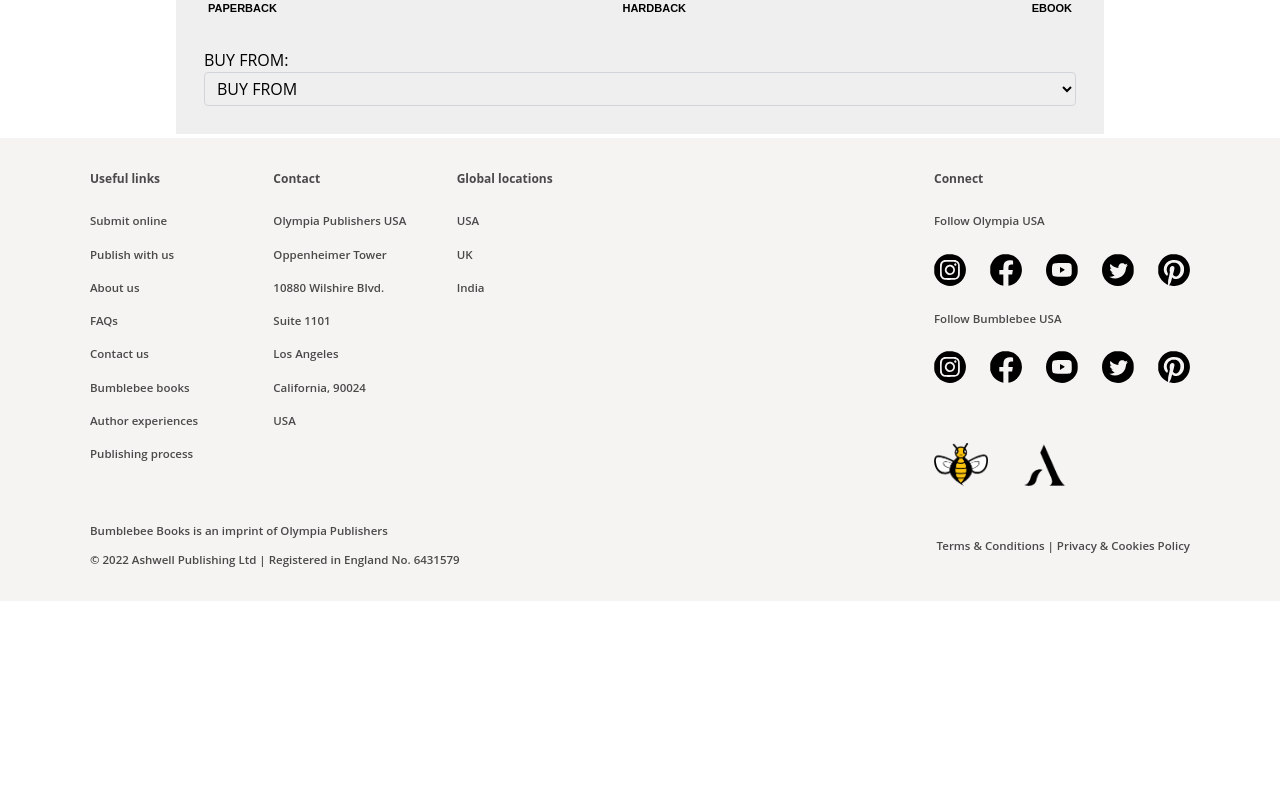
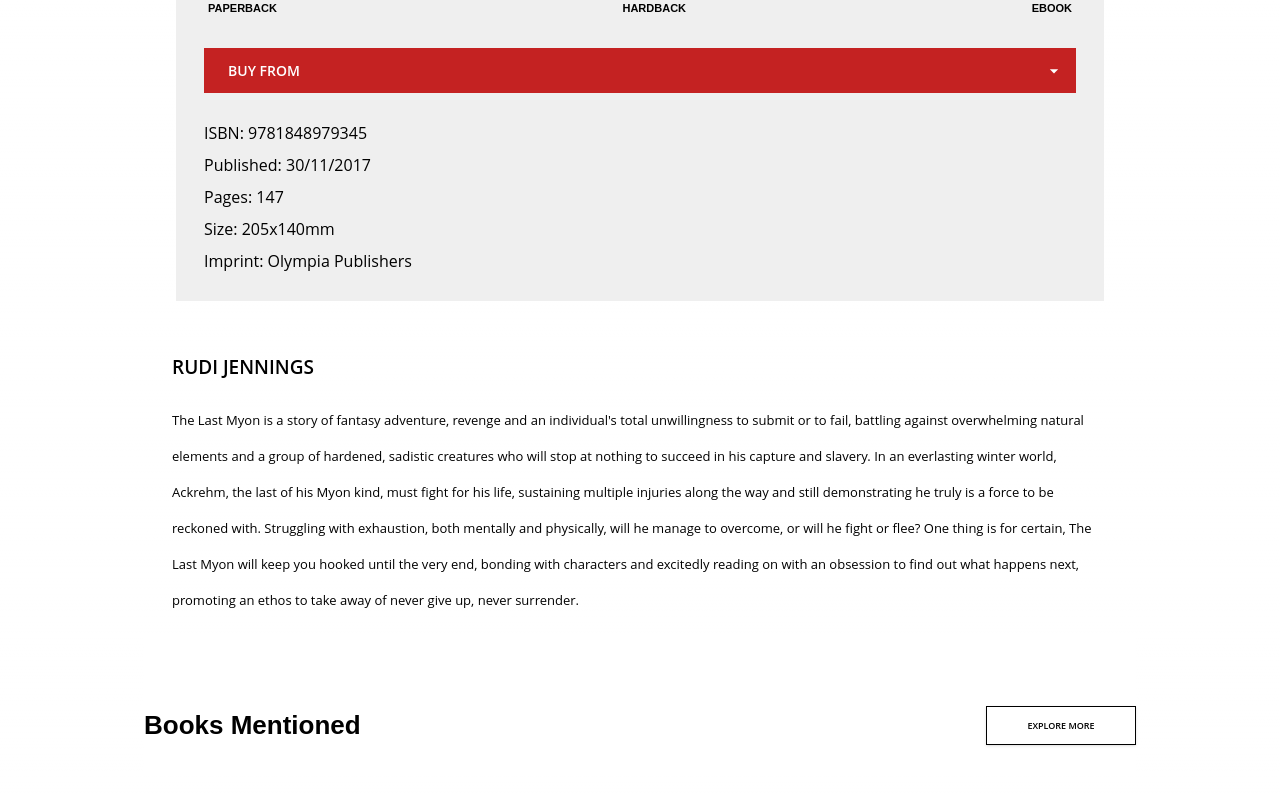
Before and after one commit to Hadees621/Olympia-USA, a Next.js app: page /1/book in a window 1280 px wide. Shown: the part 1400-2193 px from the top of the page. Before the commit the page ends 2001 px from the top, so only its background shows below. Built offline with nearby package versions, Linux system fonts and the light colour scheme.

Commit message:
feature: sm screen book indv

```diff
--- a/src/app/[slug]/book/page.js
+++ b/src/app/[slug]/book/page.js
@@ -2,12 +2,7 @@
 import { Books } from "@/utils/home/Books";
 import BookComponent from "@/components/home/BookComponent";
 import Button from "@/components/feature/Button";
-import AuthorComponent from "@/components/search/AuthorComponent";
-import RecentPost from "@/components/feature/RecentPost";
 import BackButton from "@/components/feature/article/BackButton";
-import { buttonsData, featuresData } from "@/utils/feature/utils";
-import FeaturesSection from "@/app/feature/article/FeatureSection";
-import { data } from "autoprefixer";
 import BuyFromDropdown from "@/components/genre/book/BuyFromDropdown";
 
 const page = () => {
@@ -26,7 +21,6 @@
               alt="features"
             />
           </div>
-
           <div className="hidden lg:block">
             <>
               {/* recent post */}
@@ -77,7 +71,6 @@
               </div>
             </>
           </div>
-
           <div className="bg-[#EFEFEF] mx-8 p-7 space-y-7 font-open-sans">
             <div className="space-y-1">
               <h1 className="text-[18px] font-bold">THE LAST MYON </h1>
@@ -112,26 +105,52 @@
             </div>
 
             <BuyFromDropdown />
-            {/* <div>
-              <div>
-                <select id="buyFrom">
-                  <option value="option1">BUY FROM:</option>
-                  <option value="option2">Option 2</option>
-                  <option value="option3">Option 3</option>
-                  <option value="option4">Option 4</option>
-                </select>
-              </div>
-            </div> */}
+
+            <div class="max-w-sm rounded overflow-hidden">
+              <p class="mb-2">
+                <span class="">ISBN:</span> 9781848979345
+              </p>
+              <p class="mb-2">
+                <span class="">Published:</span> 30/11/2017
+              </p>
+              <p class="mb-2">
+                <span class="font-">Pages:</span> 147
+              </p>
+              <p class="mb-2">
+                <span class="">Size:</span> 205x140mm
+              </p>
+              <p>
+                <span class="">Imprint:</span> Olympia Publishers
+              </p>
+            </div>
           </div>
-
+          <div className="px-7 space-y-5 pt-8">
+            <h1 className="text-[19px] font-semibold">RUDI JENNINGS </h1>
+            <p className="text-[13px] leading-9">
+              The Last Myon is a story of fantasy adventure, revenge and an
+              individual's total unwillingness to submit or to fail, battling
+              against overwhelming natural elements and a group of hardened,
+              sadistic creatures who will stop at nothing to succeed in his
+              capture and slavery. In an everlasting winter world, Ackrehm, the
+              last of his Myon kind, must fight for his life, sustaining
+              multiple injuries along the way and still demonstrating he truly
+              is a force to be reckoned with. Struggling with exhaustion, both
+              mentally and physically, will he manage to overcome, or will he
+              fight or flee? One thing is for certain, The Last Myon will keep
+              you hooked until the very end, bonding with characters and
+              excitedly reading on with an obsession to find out what happens
+              next, promoting an ethos to take away of never give up, never
+              surrender.
+            </p>
+          </div>
           {/* mentioned books */}
-          {/* <div className="flex justify-center items-center lg:justify-between lg:bg-white">
+          <div className="flex justify-center items-center lg:justify-between lg:bg-white pt-10">
             <div>
               <p className="text-[26px] font-semibold font-droid-sans hidden lg:block">
                 Books Mentioned
               </p>
-              <p className="text-[23px] font-semibold font-open-sans lg:hidden">
-                BOOKS MENTIONED
+              <p className="text-[20px] font-bold font-open-sans lg:hidden">
+                YOU MIGHT ALSO LIKE
               </p>
             </div>
             <div className="hidden lg:block">
@@ -153,58 +172,6 @@
               </div>
             ))}
           </div>
-
-          <div className="flex flex-col items-center lg:hidden">
-            <Button
-              title={"View all books"}
-              width={"w-[150px]"}
-              color={"transparent"}
-              key={12}
-            />
-            <div className="flex flex-col justify-center lg:justify-between items-center">
-              <div className="flex justify-center lg:justify-between items-center py-10 px-5 lg:px-0 lg:bg-white">
-                <div>
-                  <p className="text-[23px] font-bold font-open-sans">
-                    BOOKS MENTIONED
-                  </p>
-                </div>
-              </div>
-              <div className="flex overflow-x-auto gap-5 lg:gap-0 lg:justify-center lg:border lg:border-black mx-3 lg:mx-0">
-                <AuthorComponent
-                  author={"Author name"}
-                  title={"title"}
-                  src={"/assests/author.png"}
-                />
-              </div>
-            </div>
-          </div>
-
-          <div className="flex flex-col justify-center lg:justify-between items-center">
-            <div>
-              <p className="text-[23px] font-bold font-open-sans py-8">
-                Authors mentioned
-              </p>
-            </div>
-            <div className="w-[400px] xl:w-[450px] 2xl:w-[550px]">
-              <div className="py-8 px-10 border border-black font-open-sans">
-                <h1 className="font-semibold">AUTHOR NAME</h1>
-                <p className="text-[11px] py-4">
-                  {" "}
-                  Lorem ipsum dolor sit amet, consectetuer adipiscing elit, sed
-                  diam nonummy nibh euismod tincidunt ut laoreet dolore magna
-                  aliquam erat volutpat. Ut wisi enim ad minim veniam, quis
-                  nostrud exerci tation ullamcorper suscipit lobortis nisl ut
-                  aliquip ex ea commodo consequat...
-                </p>
-                <div className="flex justify-between text-[#C2C2C2] text-[11px]">
-                  <p> + MORE ABOUT RUDI JENNINGS</p>
-                  <p>1/2</p>
-                </div>
-              </div>
-            </div>
-          </div>
-
-          <FeaturesSection features={featuresData} /> */}
         </div>
       </div>
     </div>
--- a/src/components/genre/book/BuyFromDropdown.js
+++ b/src/components/genre/book/BuyFromDropdown.js
@@ -1,159 +1,67 @@
 "use client";
 import React, { useState } from "react";
 
-const OptionWithIcon = ({ value, label, icon }) => {
-  const handleHover = (event) => {
-    event.target.style.backgroundColor = "bg-gray-100";
-  };
-
-  const handleMouseOut = (event) => {
-    event.target.style.backgroundColor = "bg-white";
-  };
-
+const BuyFromDropdown = () => {
   return (
-    <option
-      value={value}
-      onMouseOver={handleHover}
-      onMouseOut={handleMouseOut}
-      className="bg-white"
+    <div class="relative w-full" data-twe-dropdown-ref>
+      <div class="relative " data-twe-dropdown-ref>
+        <button
+          class="flex items-center justify-between w-full bg-[#C42222] px-6 py-3 text-sm leading-normal text-white shadow-primary-3 transition duration-150 ease-in-out focus:shadow-primary-2 focus:outline-none focus:ring-0 font-semibold"
+          type="button"
+          id="dropdownMenuButton1ds"
+          data-twe-dropdown-toggle-ref
+          aria-expanded="false"
+          data-twe-ripple-init
+          data-twe-ripple-color="light"
         >
-      {label}
-      {icon && (
+          BUY FROM
+          <span class="ms-2 w-2 [&>svg]:h-5 [&>svg]:w-5">
             <svg
               xmlns="http://www.w3.org/2000/svg"
               width="1em"
               height="1em"
-          viewBox="0 0 16 16"
-          className="inline-block ml-1 w-4 h-4"
+              viewBox="0 0 24 24"
             >
-          <path fill="currentColor" d={icon} />
+              <path fill="currentColor" d="m7 10l5 5l5-5z" />
             </svg>
-      )}
-    </option>
-  );
-};
-
-const BuyFromDropdown = () => {
-  const [selectedOption, setSelectedOption] = useState("BUY FROM");
-  const amazonIcon =
-    "M6.5 2a.5.5 0 0 0 0 1h5A1.5 1.5 0 0 1 13 4.5v7a1.5 1.5 0 0 1-1.5 1.5h-5a.5.5 0 0 0 0 1h5a2.5 2.5 0 0 0 2.5-2.5v-7A2.5 2.5 0 0 0 11.5 2zm3.354 5.646l-3-3a.5.5 0 1 0-.708.708L8.293 7.5H1.5a.5.5 0 0 0 0 1h6.793l-2.147 2.146a.5.5 0 0 0 .708.708l3-3a.5.5 0 0 0 0-.708";
-
-  const handleOptionChange = (event) => {
-    setSelectedOption(event.target.value);
-  };
-
-  return (
-    <div className="w-full inline-block">
-      <label htmlFor="buyFrom" className="mr-2">
-        BUY FROM:
-      </label>
-      <select
-        id="buyFrom"
-        className="border border-gray-300 rounded px-2 py-1 w-full"
-        onChange={handleOptionChange}
+          </span>
+        </button>
+        {/* <ul
+          class="absolute z-[1000] float-left m-0 hidden min-w-max list-none overflow-hidden rounded-lg border-none bg-white bg-clip-padding text-base shadow-lg data-[twe-dropdown-show]:block dark:bg-surface-dark"
+          aria-labelledby="dropdownMenuButton1ds"
+          data-twe-dropdown-menu-ref
         >
-        <option
-          value="BUY FROM"
-          className={selectedOption === "BUY FROM" ? "bg-red-500" : ""}
+          <li>
+            <a
+              class="block w-full whitespace-nowrap bg-white px-4 py-2 text-sm font-normal text-neutral-700 hover:bg-zinc-200/60 focus:bg-zinc-200/60 focus:outline-none active:bg-zinc-200/60 active:no-underline dark:bg-surface-dark dark:text-white dark:hover:bg-neutral-800/25 dark:focus:bg-neutral-800/25 dark:active:bg-neutral-800/25"
+              href="#"
+              data-twe-dropdown-item-ref
             >
-          {selectedOption}
-        </option>
-        <OptionWithIcon
-          value="amazon_us"
-          label="Amazon.com"
-          icon={amazonIcon}
-        />
-        <OptionWithIcon
-          value="amazon_uk"
-          label="Amazon.co.uk"
-          icon={amazonIcon}
-        />
-        <OptionWithIcon value="amazon_in" label="Amazon.in" icon={amazonIcon} />
-        <OptionWithIcon
-          value="barnes_noble"
-          label="Barnes & Noble"
-          icon={amazonIcon}
-        />
-        <OptionWithIcon
-          value="waterstones"
-          label="Waterstones"
-          icon={amazonIcon}
-        />
-      </select>
+              Action
+            </a>
+          </li>
+          <li>
+            <a
+              class="block w-full whitespace-nowrap bg-white px-4 py-2 text-sm font-normal text-neutral-700 hover:bg-zinc-200/60 focus:bg-zinc-200/60 focus:outline-none active:bg-zinc-200/60 active:no-underline dark:bg-surface-dark dark:text-white dark:hover:bg-neutral-800/25 dark:focus:bg-neutral-800/25 dark:active:bg-neutral-800/25"
+              href="#"
+              data-twe-dropdown-item-ref
+            >
+              Another action
+            </a>
+          </li>
+          <li>
+            <a
+              class="pointer-events-none block w-full whitespace-nowrap bg-white px-4 py-2 text-sm font-normal text-surface/40 focus:bg-zinc-200/60 focus:outline-none active:bg-zinc-200/60 active:no-underline dark:bg-surface-dark dark:text-white/50 dark:hover:bg-neutral-800/25 dark:focus:bg-neutral-800/25 dark:active:bg-neutral-800/25"
+              href="#"
+              data-twe-dropdown-item-ref
+            >
+              Something else here
+            </a>
+          </li>
+        </ul> */}
+      </div>
     </div>
   );
 };
 
 export default BuyFromDropdown;
-
-// import React from "react";
-
-// const OptionWithIcon = ({ value, label, icon }) => {
-//   const handleHover = (event) => {
-//     event.target.style.backgroundColor = "bg-gray-100";
-//   };
-
-//   const handleMouseOut = (event) => {
-//     event.target.style.backgroundColor = "bg-white";
-//   };
-
-//   return (
-//     <option
-//       value={value}
-//       onMouseOver={handleHover}
-//       onMouseOut={handleMouseOut}
-//       className="bg-white"
-//     >
-//       {label}
-//       {icon && (
-//         <svg
-//           xmlns="http://www.w3.org/2000/svg"
-//           width="1em"
-//           height="1em"
-//           viewBox="0 0 16 16"
-//           className="inline-block ml-1 w-4 h-4"
-//         >
-//           <path fill="currentColor" d={icon} />
-//         </svg>
-//       )}
-//     </option>
-//   );
-// };
-
-// const BuyFromDropdown = () => {
-//   const amazonIcon =
-//     "M6.5 2a.5.5 0 0 0 0 1h5A1.5 1.5 0 0 1 13 4.5v7a1.5 1.5 0 0 1-1.5 1.5h-5a.5.5 0 0 0 0 1h5a2.5 2.5 0 0 0 2.5-2.5v-7A2.5 2.5 0 0 0 11.5 2zm3.354 5.646l-3-3a.5.5 0 1 0-.708.708L8.293 7.5H1.5a.5.5 0 0 0 0 1h6.793l-2.147 2.146a.5.5 0 0 0 .708.708l3-3a.5.5 0 0 0 0-.708";
-
-//   return (
-//     <div className="w-full inline-block">
-//       <select
-//         id="buyFrom"
-//         className="border border-gray-300 rounded px-2 py-1 w-full"
-//       >
-//         <OptionWithIcon
-//           value="amazon_us"
-//           label="Amazon.com"
-//           icon={amazonIcon}
-//         />
-//         <OptionWithIcon
-//           value="amazon_uk"
-//           label="Amazon.co.uk"
-//           icon={amazonIcon}
-//         />
-//         <OptionWithIcon value="amazon_in" label="Amazon.in" icon={amazonIcon} />
-//         <OptionWithIcon
-//           value="barnes_noble"
-//           label="Barnes & Noble"
-//           icon={amazonIcon}
-//         />
-//         <OptionWithIcon
-//           value="waterstones"
-//           label="Waterstones"
-//           icon={amazonIcon}
-//         />
-//       </select>
-//     </div>
-//   );
-// };
-
-// export default BuyFromDropdown;
--- a/src/components/home/NewReleases.js
+++ b/src/components/home/NewReleases.js
@@ -5,7 +5,7 @@
 
 const NewReleases = () => {
   return (
-    <div className="lg:max-w-[850px] xl:max-w-[1000px] 2xl:max-w-[1400px]">
+    <div className="lg:max-w-[850px] xl:max-w-[1200px] 2xl:max-w-[1600px]">
       <div className="flex justify-center lg:justify-between items-center py-10 px-5 lg:px-0 lg:bg-white">
         <div>
           <p className="text-[26px] font-semibold font-droid-sans hidden lg:block">
@@ -32,7 +32,7 @@
       </div>
       <div className="w-full flex justify-center lg:hidden">
         <button
-          className={`text-[14px] py-[12px] font-semibold font-open-sans shadow flex items-center justify-center border border-buttonred text-buttonred px-3 w-[170px] my-7 `}
+          className={`text-[14px] py-[12px] font-semibold font-open-sans shadow flex items-center justify-center border border-buttonred text-buttonred px-3 w-[170px] my-7`}
         >
           Explore more
         </button>
```
Also changed, not shown: src/utils/home/Books.js (+5 -5 lines). Lines whose indentation alone changed are shown as unchanged.
